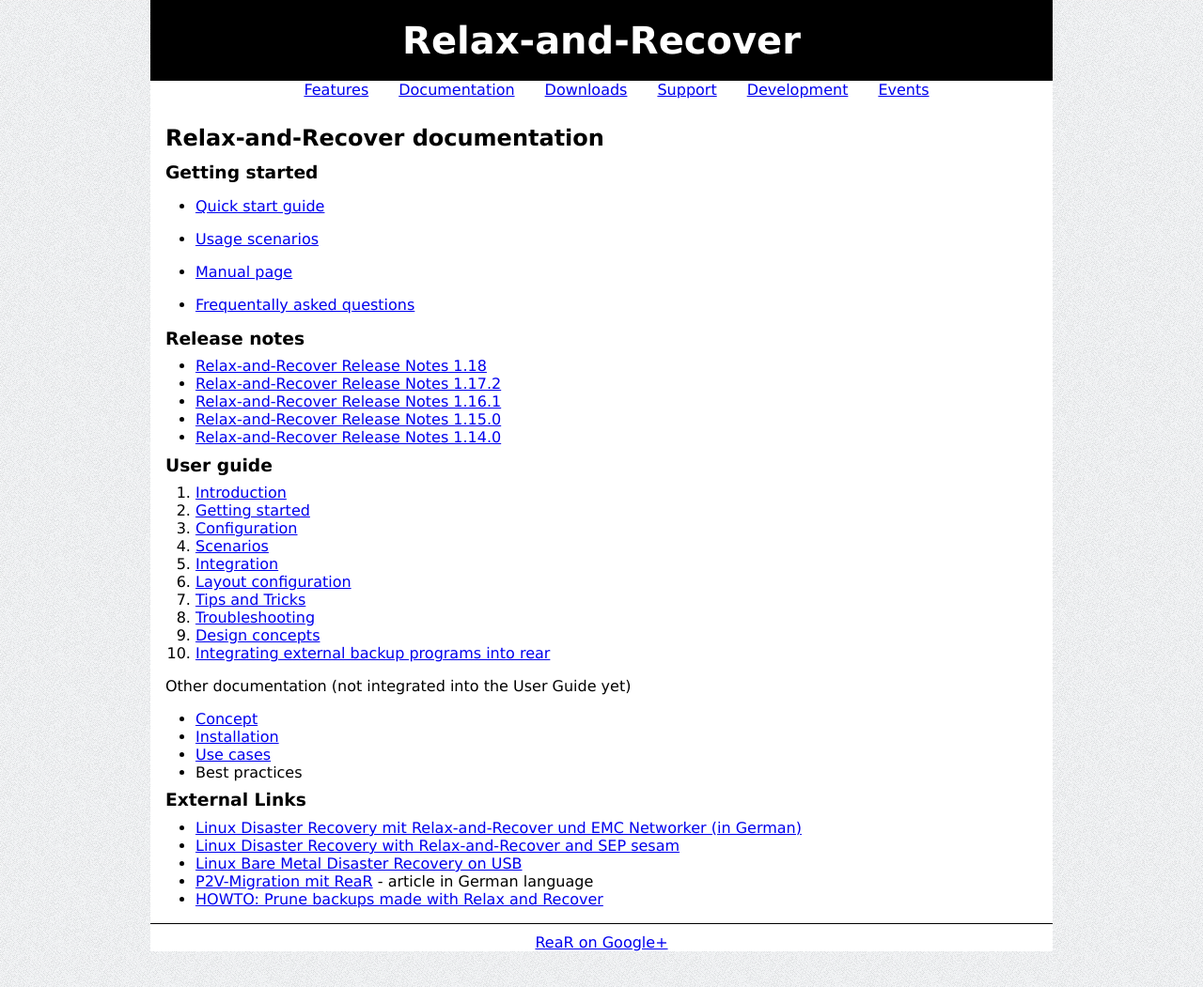
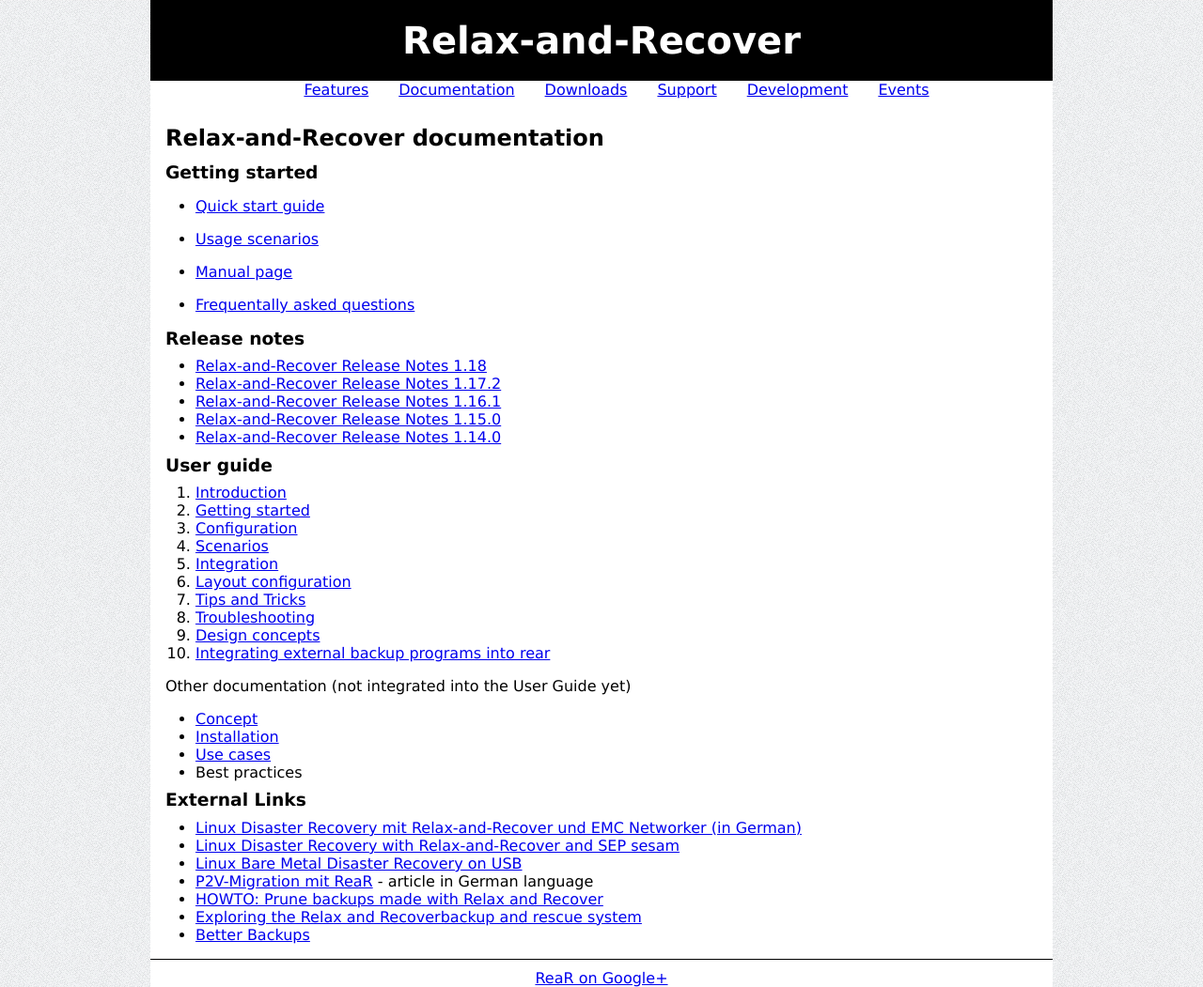
Before and after one commit to rear/rear.github.com, a Jekyll site: the page built from documentation/index.md, in a window 1280 px wide. Shown: the whole page at 94% size. Built offline with Jekyll 4.4.1, drawn with Linux system fonts in a browser that asks for light colours; comment, search, counter and statistics services are not loaded; before the commit the page ends 1013 px from its top, so only the background shows below that.

Commit message:
added 2 external rear articles

```diff
--- a/documentation/index.md
+++ b/documentation/index.md
@@ -50,3 +50,5 @@
  - [Linux Bare Metal Disaster Recovery on USB](http://www.cloudconsulted.com/cloud/linux-labs/linux-bare-metal-disaster-recovery-on-usb)
  - [P2V-Migration mit ReaR](http://www.heise.de/ix/heft/Umzugshilfe-2458904.html) - article in German language
  - [HOWTO: Prune backups made with Relax and Recover](https://www.harperink.de/?p=2735)
+ - [Exploring the Relax and Recoverbackup and rescue system](http://www.admin-magazine.com/Archive/2014/22/Exploring-the-Relax-and-Recoverbackup-and-rescue-system)
+ - [Better Backups](http://www.admin-magazine.com/Articles/Free-Enterprise-Backup-with-Bareos)
```
